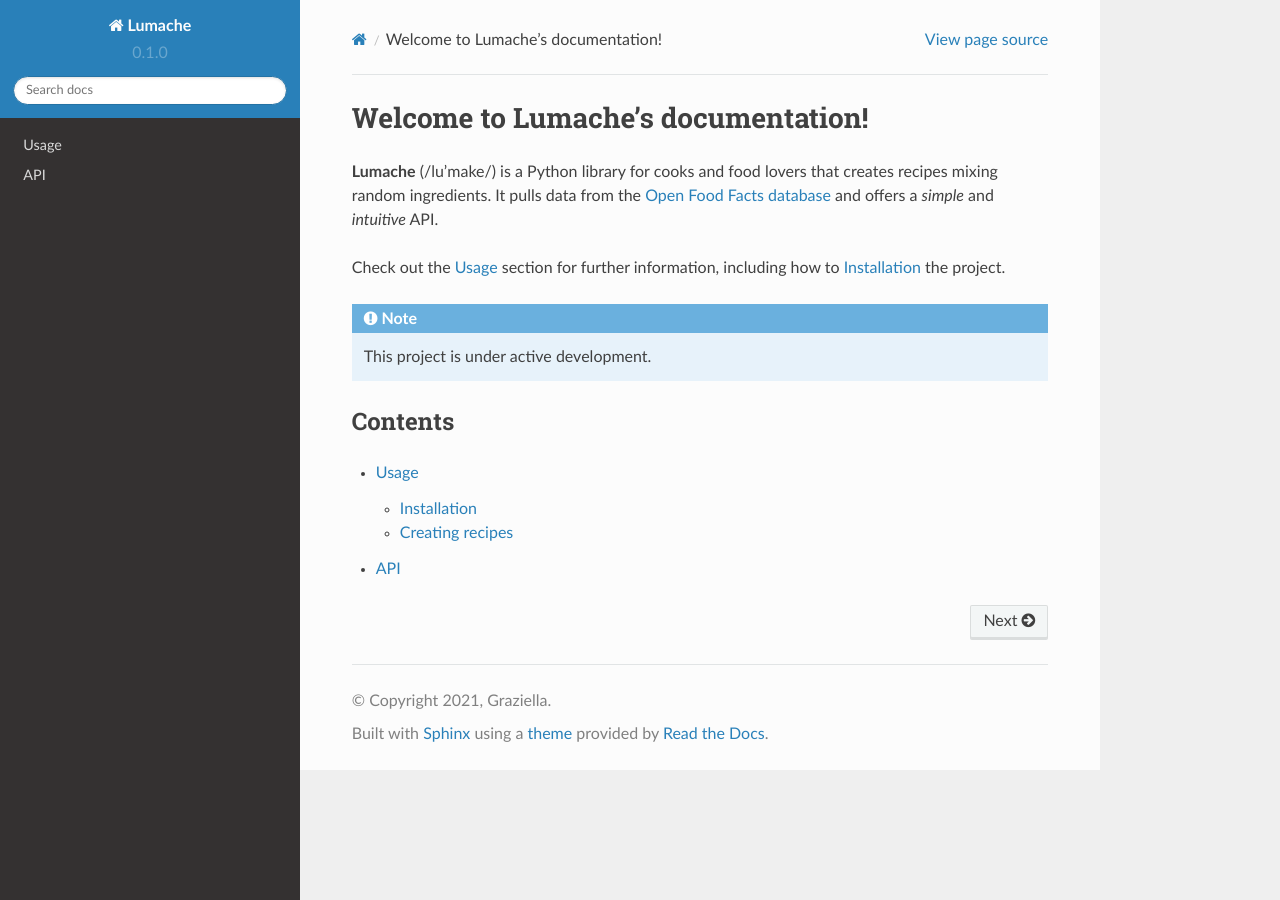
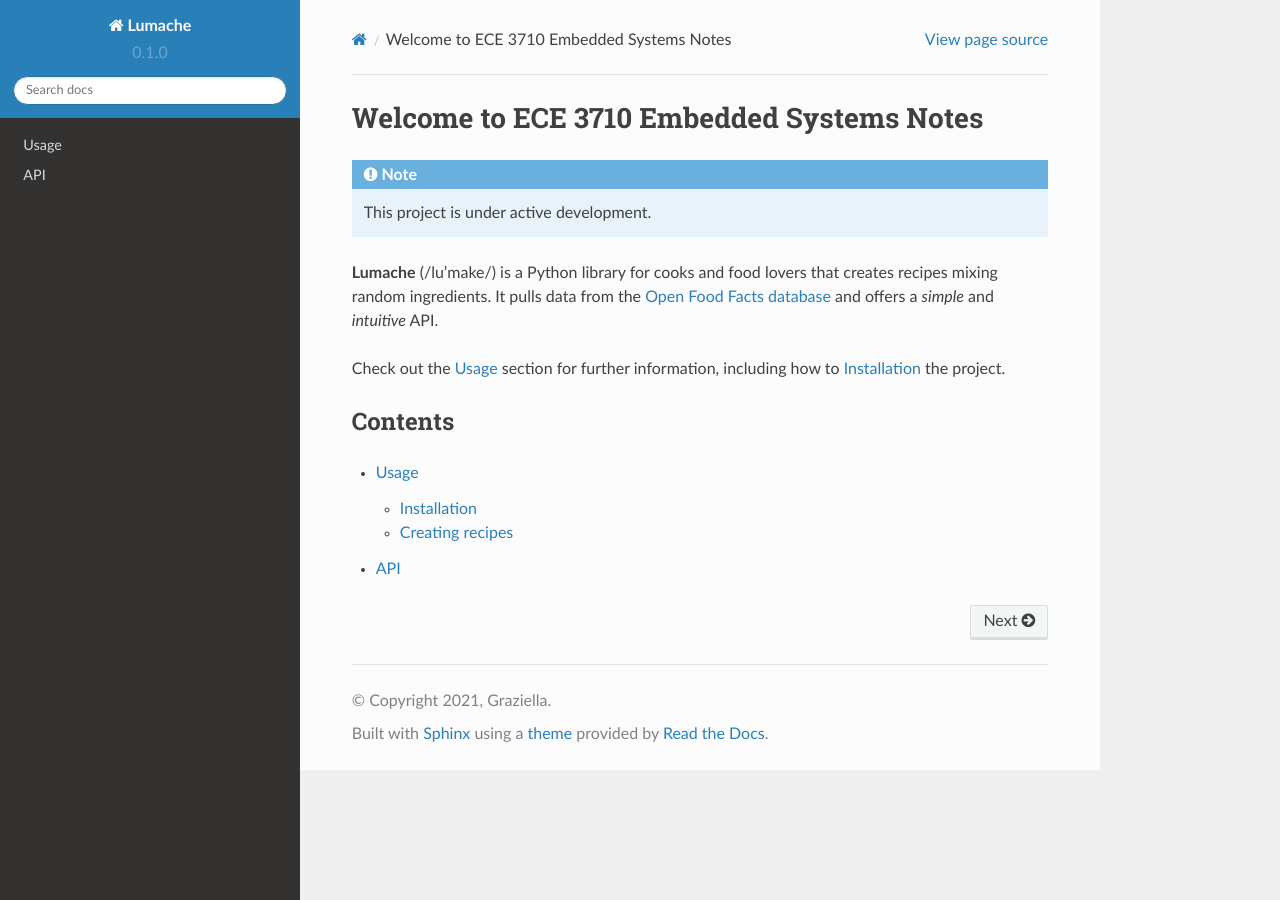
Before and after one commit to wattsjake/ece3710-notes, a Sphinx documentation site: the page built from docs/source/index.rst, in a window 1280 px wide. Built offline with Sphinx 7.4.7 and the Read the Docs theme 2.0.0, drawn with Linux system fonts in a browser that asks for light colours.

Commit message:
changed title

```diff
--- a/docs/source/index.rst
+++ b/docs/source/index.rst
@@ -1,5 +1,9 @@
-Welcome to Lumache's documentation!
-===================================
+Welcome to ECE 3710 Embedded Systems Notes
+==========================================
+
+.. note::
+
+   This project is under active development.
 
 **Lumache** (/lu'make/) is a Python library for cooks and food lovers
 that creates recipes mixing random ingredients.
```
Also changed, not shown: other parts of docs/source/index.rst (+0 -3 lines).
